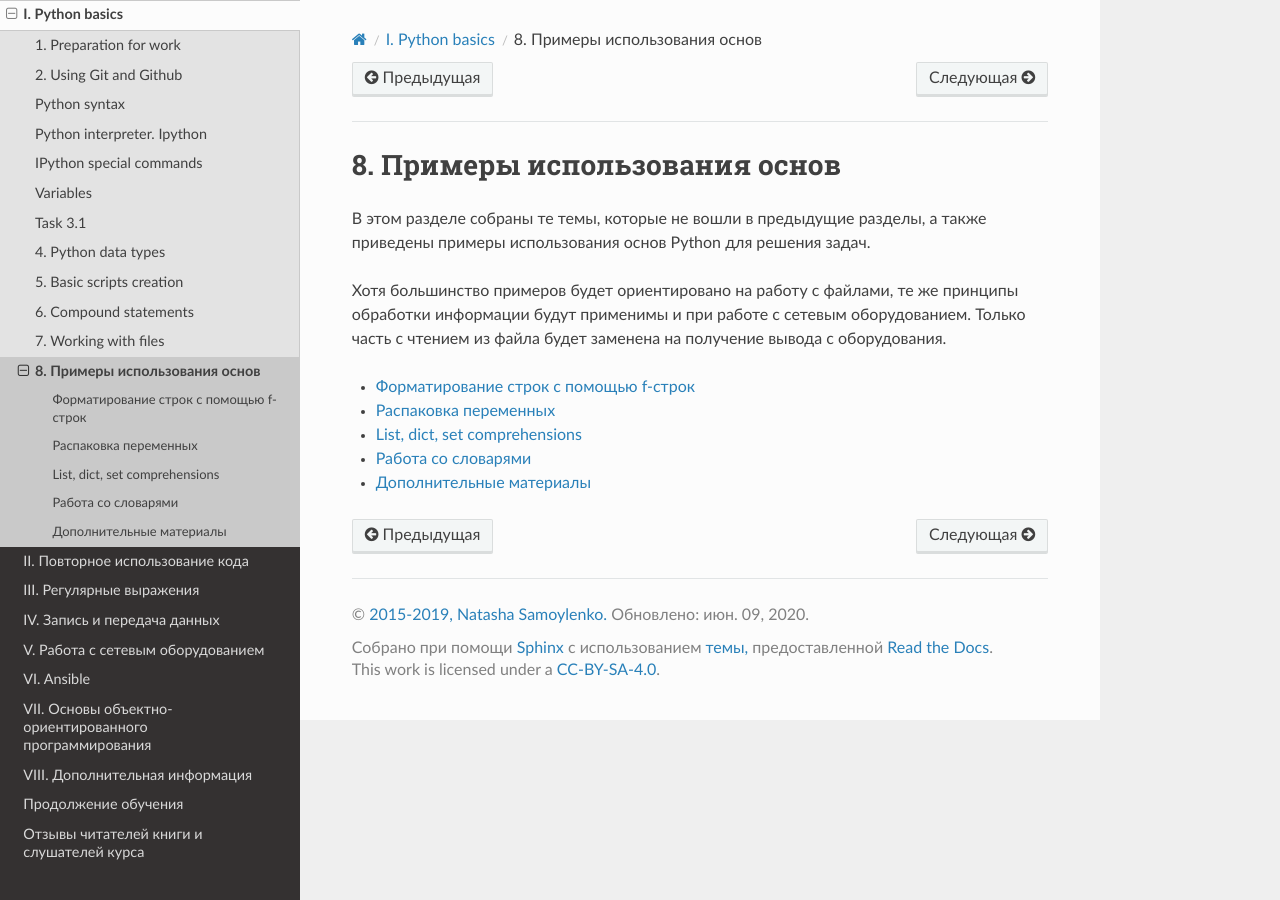
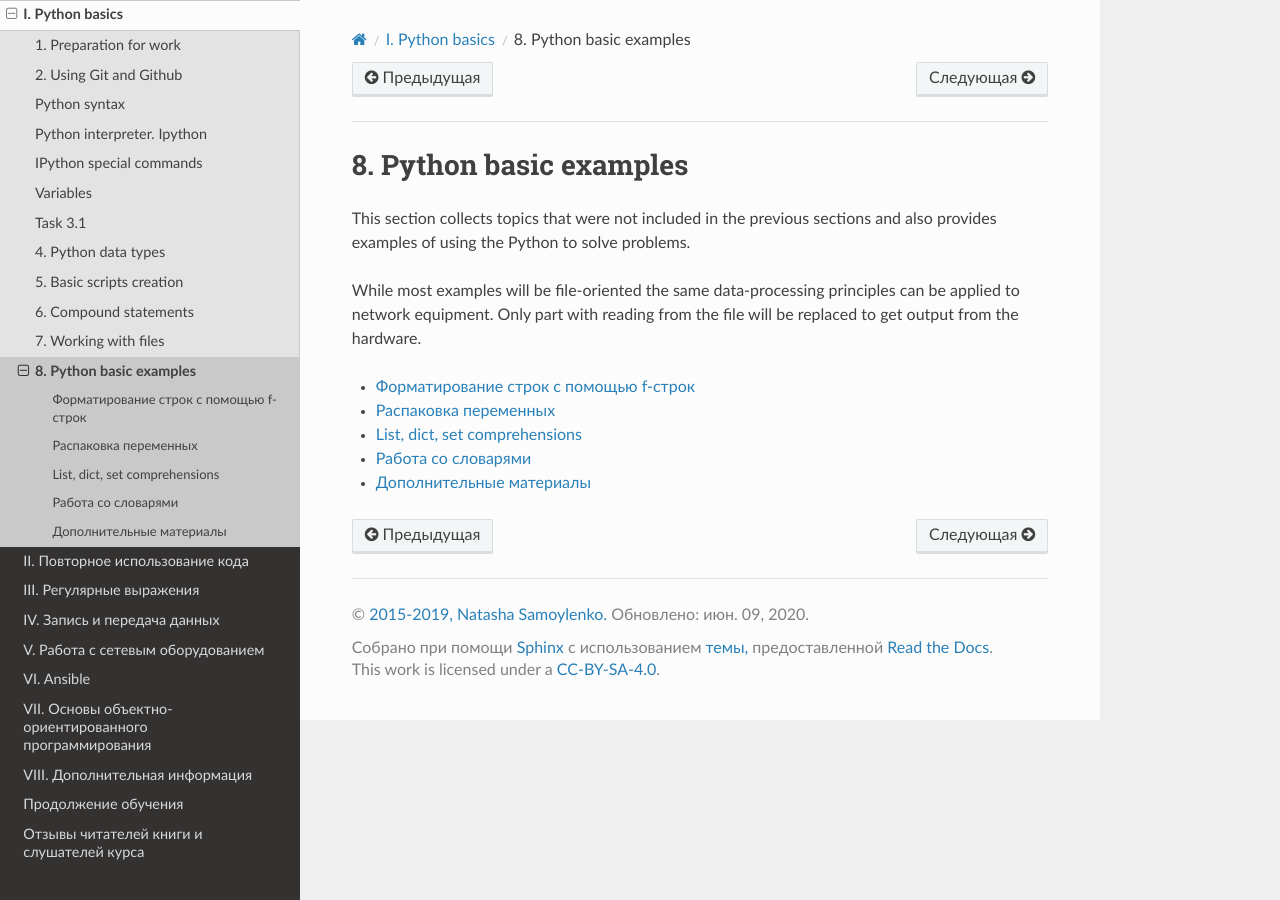
Before and after one commit to Aidar5/nattoeng, a Sphinx documentation site: the page built from docs/source/book/08_python_basic_examples/index.rst, in a window 1280 px wide. Built offline with Sphinx 7.4.7 and the Read the Docs theme 2.0.0, drawn with Linux system fonts in a browser that asks for light colours; pages that are not in the unit, such as notebooks, are missing from menus.

Commit message:
Update index.rst

```diff
--- a/docs/source/book/08_python_basic_examples/index.rst
+++ b/docs/source/book/08_python_basic_examples/index.rst
@@ -4,16 +4,12 @@
 
 .. _python_basic_examples_index:
 
-8. Примеры использования основ
+8. Python basic examples
 ==============================
 
-В этом разделе собраны те темы, которые не вошли в предыдущие разделы, а
-также приведены примеры использования основ Python для решения задач.
+This section collects topics that were not included in the previous sections and also provides examples of using the Python to solve problems.
 
-Хотя большинство примеров будет ориентировано на работу с файлами, те же
-принципы обработки информации будут применимы и при работе с сетевым
-оборудованием. Только часть с чтением из файла будет заменена на
-получение вывода с оборудования.
+While most examples will be file-oriented the same data-processing principles can be applied to network equipment. Only part with reading from the file will be replaced to get output from the hardware.
 
 .. toctree::
    :maxdepth: 1
```
